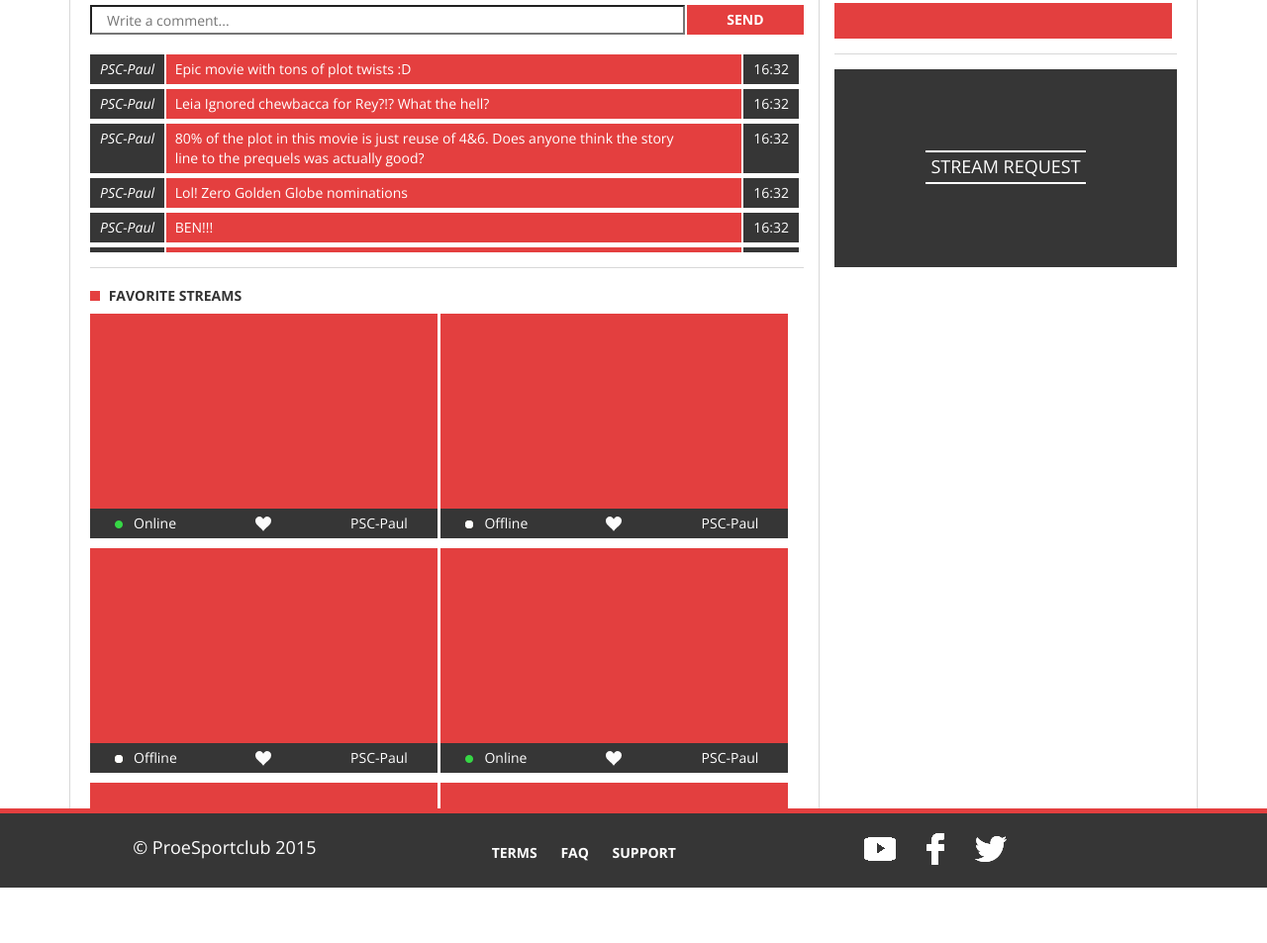
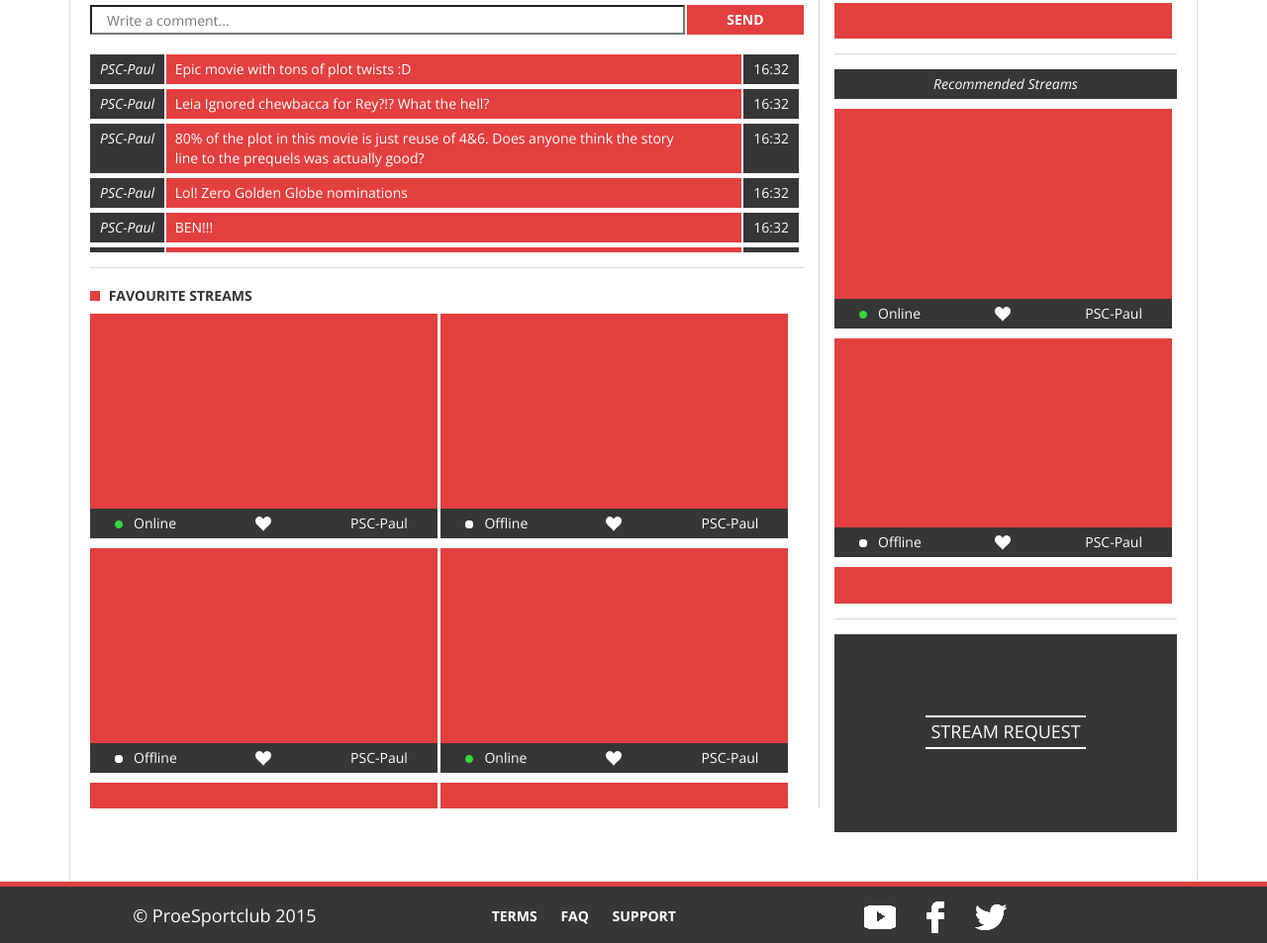
Before and after one commit to MikolajSzczepkowski/tv, a plain HTML site: page index.html in a window 1280 px wide. Shown: the part 843-1796 px from the top of the page at 99% size. Before the commit the page ends 1740 px from the top, so only its background shows below. Drawn offline with nearby package versions, Linux system fonts and the light colour scheme.

```diff
--- a/index.html
+++ b/index.html
@@ -203,7 +203,7 @@
 					<div class="col-xs-12 favorite-streams">
 						<h5 class="text-uppercase">
 							<div></div>
-							Favorite streams
+							Favourite streams
 						</h5>
 						<ul>
 							<li>
@@ -306,7 +306,8 @@
 					</div>
 				</div>
 				<div class="col-xs-12 col-md-4 main-right">
-					<h3 class="container-title text-center">Polpular Streams</h3>
+					<div class="bottom-line">
+						<h3 class="container-title text-center">Popular Streams</h3>
 						<ul>
 							<li>
 								<div class="col-xs-12 stream-container">
@@ -357,10 +358,62 @@
 								</div>
 							</li>
 						</ul>
-					<div class="stream-request-outer">
+					</div>
+					<div class="bottom-line">
+						<h3 class="container-title text-center">Recommended Streams</h3>
+						<ul>
+							<li>
+								<div class="col-xs-12 stream-container">
+									<div class="col-xs-12 stream-container-inner">
+										<img src="images/video.png" alt="video">
+									</div>
+									<div class="col-xs-12 bottom-info">
+										<p class="col-xs-3"><img src="images/list-bullet-green.png" alt="list">Online</p>
+										<button class="col-xs-2 col-xs-offset-2"><img src="images/love.png" alt="like"></button>
+										<a href="#" class="col-xs-5">PSC-Paul</a>
+									</div>
+								</div>
+							</li>
+							<li>
+								<div class="col-xs-12 stream-container">
+									<div class="col-xs-12 stream-container-inner">
+										<img src="images/video.png" alt="video">
+									</div>
+									<div class="col-xs-12 bottom-info">
+										<p class="col-xs-3"><img src="images/list-bullet-white.png" alt="list">Offline</p>
+										<button class="col-xs-2 col-xs-offset-2"><img src="images/love.png" alt="like"></button>
+										<a href="#" class="col-xs-5">PSC-Paul</a>
+									</div>
+								</div>
+							</li>
+							<li>
+								<div class="col-xs-12 stream-container">
+									<div class="col-xs-12 stream-container-inner">
+										<img src="images/video.png" alt="video">
+									</div>
+									<div class="col-xs-12 bottom-info">
+										<p class="col-xs-3"><img src="images/list-bullet-green.png" alt="list">Online</p>
+										<button class="col-xs-2 col-xs-offset-2"><img src="images/love.png" alt="like"></button>
+										<a href="#" class="col-xs-5">PSC-Paul</a>
+									</div>
+								</div>
+							</li>
+							<li>
+								<div class="col-xs-12 stream-container">
+									<div class="col-xs-12 stream-container-inner">
+										<img src="images/video.png" alt="video">
+									</div>
+									<div class="col-xs-12 bottom-info">
+										<p class="col-xs-3"><img src="images/list-bullet-white.png" alt="list">Offline</p>
+										<button class="col-xs-2 col-xs-offset-2"><img src="images/love.png" alt="like"></button>
+										<a href="#" class="col-xs-5">PSC-Paul</a>
+									</div>
+								</div>
+							</li>
+						</ul>
+					</div>
 					<div class="stream-request text-center col-xs-12">
 						<h2 class="text-uppercase">stream request</h2>
-						</div>
 					</div>
 				</div>
 			</div>
--- a/js/main_app.js
+++ b/js/main_app.js
@@ -1,6 +1,7 @@
 $(function (){
-	var pageHeight = $(window).height()-186,
+	var pageHeight = $(window).height(),
 		pageWidth = $(document).width(),
+		htmlHeight = $("html").height(),
 		chatBoxCounter = 0,
 		allFriends = [
 			{id: "Depsperados_PL",
@@ -28,16 +29,18 @@
 		];
 
 	if(pageWidth>=990){
-		$(".friends-list").css("height", pageHeight);
+		$(".friends-list").css("height", (pageHeight-186));
+		$(".main-inner-wrapper").css("padding-bottom", (pageHeight - htmlHeight));
 	}
 	else{
 		$(".friends-list").css("height", "400px");
 	}
 	$(window).resize(function(){
-		pageHeight = $(window).height()-195,
+		pageHeight = $(window).height(),
 		pageWidth = $(document).width();
 		if(pageWidth>=990){
-			$(".friends-list").css("height", pageHeight);
+			$(".friends-list").css("height", (pageHeight - 195));
+			$(".main-inner-wrapper").css("padding-bottom", (pageHeight - htmlHeight));
 		}
 		else{
 			$(".friends-list").css("height", "400px");
--- a/style/basic_style.css
+++ b/style/basic_style.css
@@ -95,7 +95,6 @@
 	color: #333;
 }
 #target .menu-box li a img{
-
 	padding-right: 20px;
 }
 .pointer{
@@ -115,6 +114,7 @@
 	line-height: 2;
 }
 .friends{
+	display: none;
 	background: #fff;
 	border-left: 1px solid #d8d8d8;
 	padding: 73px 0 0 0;
@@ -388,7 +388,6 @@
 .footer{
 	background: #363636;
 	border-top: 5px solid #e43f3f;
-	border-bottom: 10px solid #363636;
 }
 .footer a{
 	text-decoration: none;
@@ -400,17 +399,12 @@
 .footer h2{
 	font-family: 'Open Sans', sans-serif;
 	font-size: 18px;
-	padding-top: 5px;
-}
-.footer nav{
-	padding-top: 5px;
 }
 .footer ul{
-	padding-top: 5px;
-	height: 50px;
+	margin: 0;
 }
 .footer ul li{
-	padding: 20px 10px;
+	padding: 20px 10px 10px 10px;
 	display: inline-block;
 	list-style: none;
 	font-weight: bold;
@@ -525,6 +519,7 @@
 	.chat-right-buffer{
 		right: 27%;
 	}
+
 }
 @media screen and (min-width: 1024px){
 	.social{
--- a/style/tv_style.css
+++ b/style/tv_style.css
@@ -129,13 +129,14 @@
 .main-right ul li{
 	width: 100%;
 }
-.stream-request-outer{
-	margin: 15px 0 0 0;
-	padding: 15px 0 0 0;
-	border-top: 1px solid #d8d8d8;
+.bottom-line{
+	margin: 0 0 15px 0;
+	padding: 0 0 15px 0;
+	border-bottom: 1px solid #d8d8d8;
 }
 .stream-request{
 	height: 200px;
+	margin-bottom: 50px;
 	line-height: 200px;
 	white-space: nowrap;
 	background: #363636;
```
Lines whose indentation alone changed are shown as unchanged.
